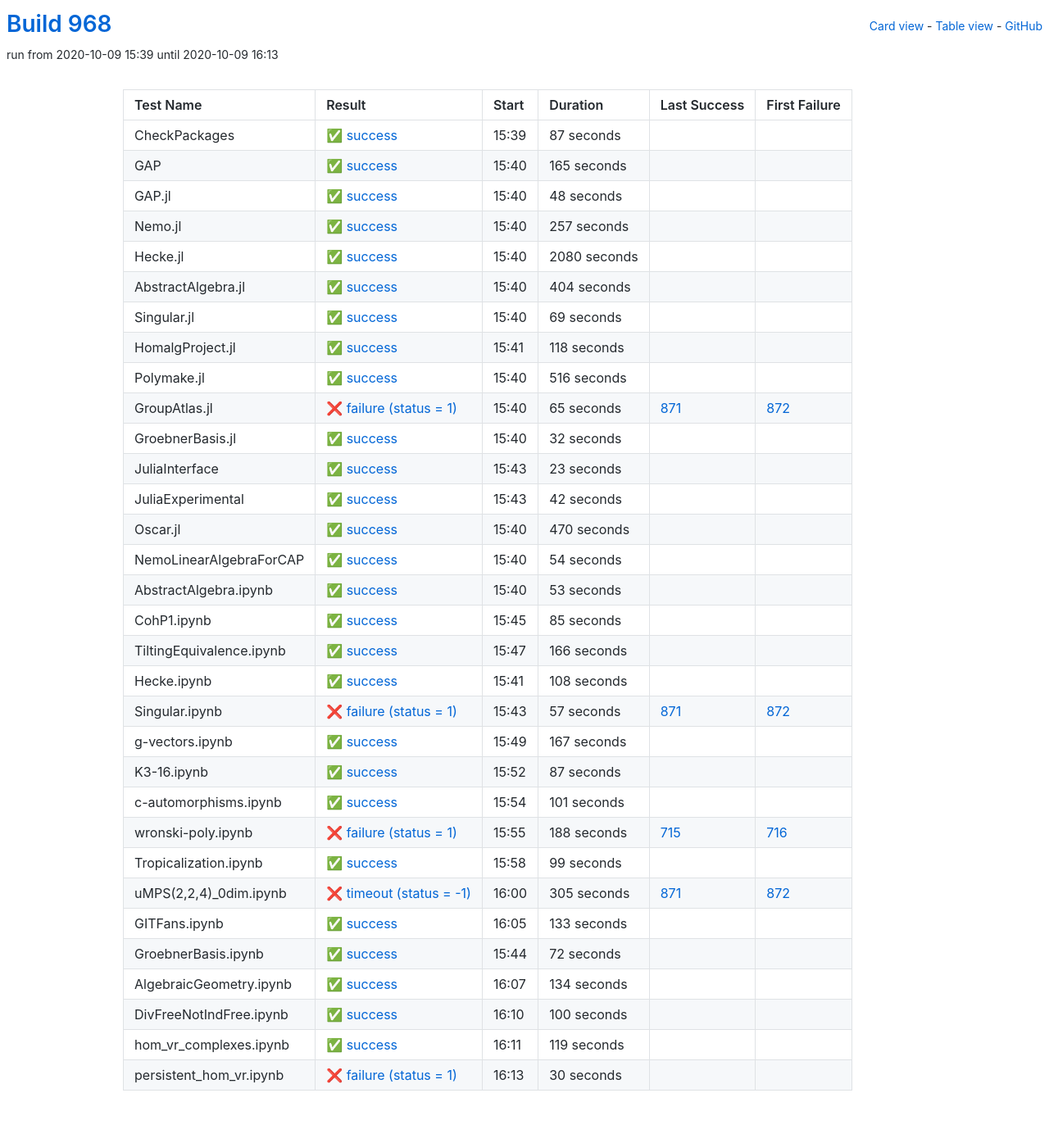
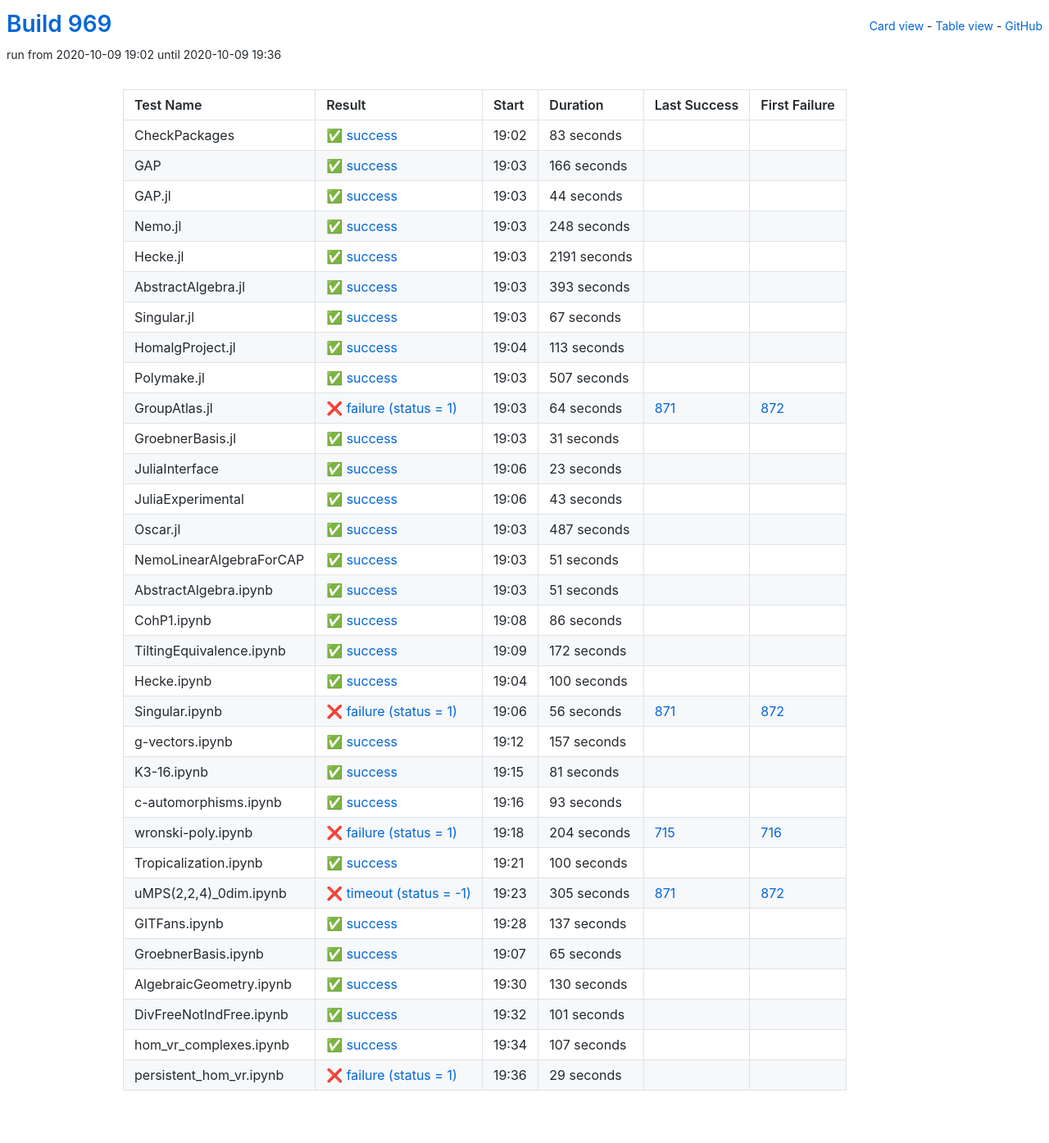
Before and after one commit to oscar-system/oscar-ci-status-stable, a Jekyll site: the page built from table.html, in a window 1280 px wide. Shown: the whole page at 82% size. Built offline with Jekyll 4.4.1, drawn with Linux system fonts in a browser that asks for light colours.

Commit message:
Build #969

```diff
--- a/_data/ci.yml
+++ b/_data/ci.yml
@@ -1,6 +1,6 @@
 ---
-build: 968
-build_url: https://oscarci.mathematik.uni-kl.de/job/oscar-stable/968/
+build: 969
+build_url: https://oscarci.mathematik.uni-kl.de/job/oscar-stable/969/
 job: oscar-stable
 organization: oscar-system
 repo: oscar-ci-status-stable
@@ -8,140 +8,140 @@ repourl: https://github.com/oscar-system/oscar-ci-status-stable
 tests:
 - name: CheckPackages
   id: checkpackages
-  log: https://oscarci.mathematik.uni-kl.de/job/oscar-stable/968/artifact/logs/build-968/CheckPackages.log
-  start: 2020-10-09 15:39
+  log: https://oscarci.mathematik.uni-kl.de/job/oscar-stable/969/artifact/logs/build-969/CheckPackages.log
+  start: 2020-10-09 19:02
   success: true
   exitcode: 0
   status: success
-  duration: 87
+  duration: 83
   last_success: false
   last_success_url:
   first_failure: false
   first_failure_url:
 - name: GAP
   id: gap
-  log: https://oscarci.mathematik.uni-kl.de/job/oscar-stable/968/artifact/logs/build-968/GAP.log
-  start: 2020-10-09 15:40
+  log: https://oscarci.mathematik.uni-kl.de/job/oscar-stable/969/artifact/logs/build-969/GAP.log
+  start: 2020-10-09 19:03
   success: true
   exitcode: 0
   status: success
-  duration: 165
+  duration: 166
   last_success: false
   last_success_url:
   first_failure: false
   first_failure_url:
 - name: GAP.jl
   id: gap-jl
-  log: https://oscarci.mathematik.uni-kl.de/job/oscar-stable/968/artifact/logs/build-968/GAP.jl.log
-  start: 2020-10-09 15:40
+  log: https://oscarci.mathematik.uni-kl.de/job/oscar-stable/969/artifact/logs/build-969/GAP.jl.log
+  start: 2020-10-09 19:03
   success: true
   exitcode: 0
   status: success
-  duration: 48
+  duration: 44
   last_success: false
   last_success_url:
   first_failure: false
   first_failure_url:
 - name: Nemo.jl
   id: nemo-jl
-  log: https://oscarci.mathematik.uni-kl.de/job/oscar-stable/968/artifact/logs/build-968/Nemo.jl.log
-  start: 2020-10-09 15:40
+  log: https://oscarci.mathematik.uni-kl.de/job/oscar-stable/969/artifact/logs/build-969/Nemo.jl.log
+  start: 2020-10-09 19:03
   success: true
   exitcode: 0
   status: success
-  duration: 257
+  duration: 248
   last_success: false
   last_success_url:
   first_failure: false
   first_failure_url:
 - name: Hecke.jl
   id: hecke-jl
-  log: https://oscarci.mathematik.uni-kl.de/job/oscar-stable/968/artifact/logs/build-968/Hecke.jl.log
-  start: 2020-10-09 15:40
+  log: https://oscarci.mathematik.uni-kl.de/job/oscar-stable/969/artifact/logs/build-969/Hecke.jl.log
+  start: 2020-10-09 19:03
   success: true
   exitcode: 0
   status: success
-  duration: 2080
+  duration: 2191
   last_success: false
   last_success_url:
   first_failure: false
   first_failure_url:
 - name: AbstractAlgebra.jl
   id: abstractalgebra-jl
-  log: https://oscarci.mathematik.uni-kl.de/job/oscar-stable/968/artifact/logs/build-968/AbstractAlgebra.jl.log
-  start: 2020-10-09 15:40
+  log: https://oscarci.mathematik.uni-kl.de/job/oscar-stable/969/artifact/logs/build-969/AbstractAlgebra.jl.log
+  start: 2020-10-09 19:03
   success: true
   exitcode: 0
   status: success
-  duration: 404
+  duration: 393
   last_success: false
   last_success_url:
   first_failure: false
   first_failure_url:
 - name: Singular.jl
   id: singular-jl
-  log: https://oscarci.mathematik.uni-kl.de/job/oscar-stable/968/artifact/logs/build-968/Singular.jl.log
-  start: 2020-10-09 15:40
+  log: https://oscarci.mathematik.uni-kl.de/job/oscar-stable/969/artifact/logs/build-969/Singular.jl.log
+  start: 2020-10-09 19:03
   success: true
   exitcode: 0
   status: success
-  duration: 69
+  duration: 67
   last_success: false
   last_success_url:
   first_failure: false
   first_failure_url:
 - name: HomalgProject.jl
   id: homalgproject-jl
-  log: https://oscarci.mathematik.uni-kl.de/job/oscar-stable/968/artifact/logs/build-968/HomalgProject.jl.log
-  start: 2020-10-09 15:41
+  log: https://oscarci.mathematik.uni-kl.de/job/oscar-stable/969/artifact/logs/build-969/HomalgProject.jl.log
+  start: 2020-10-09 19:04
   success: true
   exitcode: 0
   status: success
-  duration: 118
+  duration: 113
   last_success: false
   last_success_url:
   first_failure: false
   first_failure_url:
 - name: Polymake.jl
   id: polymake-jl
-  log: https://oscarci.mathematik.uni-kl.de/job/oscar-stable/968/artifact/logs/build-968/Polymake.jl.log
-  start: 2020-10-09 15:40
+  log: https://oscarci.mathematik.uni-kl.de/job/oscar-stable/969/artifact/logs/build-969/Polymake.jl.log
+  start: 2020-10-09 19:03
   success: true
   exitcode: 0
   status: success
-  duration: 516
+  duration: 507
   last_success: false
   last_success_url:
   first_failure: false
   first_failure_url:
 - name: GroupAtlas.jl
   id: groupatlas-jl
-  log: https://oscarci.mathematik.uni-kl.de/job/oscar-stable/968/artifact/logs/build-968/GroupAtlas.jl.log
-  start: 2020-10-09 15:40
+  log: https://oscarci.mathematik.uni-kl.de/job/oscar-stable/969/artifact/logs/build-969/GroupAtlas.jl.log
+  start: 2020-10-09 19:03
   success: false
   exitcode: 1
   status: failure
-  duration: 65
+  duration: 64
   last_success: 871
   last_success_url: https://oscarci.mathematik.uni-kl.de/job/oscar-stable/871/
   first_failure: 872
   first_failure_url: https://oscarci.mathematik.uni-kl.de/job/oscar-stable/872/
 - name: GroebnerBasis.jl
   id: groebnerbasis-jl
-  log: https://oscarci.mathematik.uni-kl.de/job/oscar-stable/968/artifact/logs/build-968/GroebnerBasis.jl.log
-  start: 2020-10-09 15:40
+  log: https://oscarci.mathematik.uni-kl.de/job/oscar-stable/969/artifact/logs/build-969/GroebnerBasis.jl.log
+  start: 2020-10-09 19:03
   success: true
   exitcode: 0
   status: success
-  duration: 32
+  duration: 31
   last_success: false
   last_success_url:
   first_failure: false
   first_failure_url:
 - name: JuliaInterface
   id: juliainterface
-  log: https://oscarci.mathematik.uni-kl.de/job/oscar-stable/968/artifact/logs/build-968/JuliaInterface.log
-  start: 2020-10-09 15:43
+  log: https://oscarci.mathematik.uni-kl.de/job/oscar-stable/969/artifact/logs/build-969/JuliaInterface.log
+  start: 2020-10-09 19:06
   success: true
   exitcode: 0
   status: success
@@ -152,164 +152,164 @@ tests:
   first_failure_url:
 - name: JuliaExperimental
   id: juliaexperimental
-  log: https://oscarci.mathematik.uni-kl.de/job/oscar-stable/968/artifact/logs/build-968/JuliaExperimental.log
-  start: 2020-10-09 15:43
+  log: https://oscarci.mathematik.uni-kl.de/job/oscar-stable/969/artifact/logs/build-969/JuliaExperimental.log
+  start: 2020-10-09 19:06
   success: true
   exitcode: 0
   status: success
-  duration: 42
+  duration: 43
   last_success: false
   last_success_url:
   first_failure: false
   first_failure_url:
 - name: Oscar.jl
   id: oscar-jl
-  log: https://oscarci.mathematik.uni-kl.de/job/oscar-stable/968/artifact/logs/build-968/Oscar.jl.log
-  start: 2020-10-09 15:40
+  log: https://oscarci.mathematik.uni-kl.de/job/oscar-stable/969/artifact/logs/build-969/Oscar.jl.log
+  start: 2020-10-09 19:03
   success: true
   exitcode: 0
   status: success
-  duration: 470
+  duration: 487
   last_success: false
   last_success_url:
   first_failure: false
   first_failure_url:
 - name: NemoLinearAlgebraForCAP
   id: nemolinearalgebraforcap
-  log: https://oscarci.mathematik.uni-kl.de/job/oscar-stable/968/artifact/logs/build-968/NemoLinearAlgebraForCAP.log
-  start: 2020-10-09 15:40
+  log: https://oscarci.mathematik.uni-kl.de/job/oscar-stable/969/artifact/logs/build-969/NemoLinearAlgebraForCAP.log
+  start: 2020-10-09 19:03
   success: true
   exitcode: 0
   status: success
-  duration: 54
+  duration: 51
   last_success: false
   last_success_url:
   first_failure: false
   first_failure_url:
 - name: AbstractAlgebra.ipynb
   id: abstractalgebra-ipynb
-  log: https://oscarci.mathematik.uni-kl.de/job/oscar-stable/968/artifact/logs/build-968/AbstractAlgebra.ipynb.log
-  start: 2020-10-09 15:40
+  log: https://oscarci.mathematik.uni-kl.de/job/oscar-stable/969/artifact/logs/build-969/AbstractAlgebra.ipynb.log
+  start: 2020-10-09 19:03
   success: true
   exitcode: 0
   status: success
-  duration: 53
+  duration: 51
   last_success: false
   last_success_url:
   first_failure: false
   first_failure_url:
 - name: CohP1.ipynb
   id: cohp1-ipynb
-  log: https://oscarci.mathematik.uni-kl.de/job/oscar-stable/968/artifact/logs/build-968/CohP1.ipynb.log
-  start: 2020-10-09 15:45
+  log: https://oscarci.mathematik.uni-kl.de/job/oscar-stable/969/artifact/logs/build-969/CohP1.ipynb.log
+  start: 2020-10-09 19:08
   success: true
   exitcode: 0
   status: success
-  duration: 85
+  duration: 86
   last_success: false
   last_success_url:
   first_failure: false
   first_failure_url:
 - name: TiltingEquivalence.ipynb
   id: tiltingequivalence-ipynb
-  log: https://oscarci.mathematik.uni-kl.de/job/oscar-stable/968/artifact/logs/build-968/TiltingEquivalence.ipynb.log
-  start: 2020-10-09 15:47
+  log: https://oscarci.mathematik.uni-kl.de/job/oscar-stable/969/artifact/logs/build-969/TiltingEquivalence.ipynb.log
+  start: 2020-10-09 19:09
   success: true
   exitcode: 0
   status: success
-  duration: 166
+  duration: 172
   last_success: false
   last_success_url:
   first_failure: false
   first_failure_url:
 - name: Hecke.ipynb
   id: hecke-ipynb
-  log: https://oscarci.mathematik.uni-kl.de/job/oscar-stable/968/artifact/logs/build-968/Hecke.ipynb.log
-  start: 2020-10-09 15:41
+  log: https://oscarci.mathematik.uni-kl.de/job/oscar-stable/969/artifact/logs/build-969/Hecke.ipynb.log
+  start: 2020-10-09 19:04
   success: true
   exitcode: 0
   status: success
-  duration: 108
+  duration: 100
   last_success: false
   last_success_url:
   first_failure: false
   first_failure_url:
 - name: Singular.ipynb
   id: singular-ipynb
-  log: https://oscarci.mathematik.uni-kl.de/job/oscar-stable/968/artifact/logs/build-968/Singular.ipynb.log
-  start: 2020-10-09 15:43
+  log: https://oscarci.mathematik.uni-kl.de/job/oscar-stable/969/artifact/logs/build-969/Singular.ipynb.log
+  start: 2020-10-09 19:06
   success: false
   exitcode: 1
   status: failure
-  duration: 57
+  duration: 56
   last_success: 871
   last_success_url: https://oscarci.mathematik.uni-kl.de/job/oscar-stable/871/
   first_failure: 872
   first_failure_url: https://oscarci.mathematik.uni-kl.de/job/oscar-stable/872/
 - name: g-vectors.ipynb
   id: g-vectors-ipynb
-  log: https://oscarci.mathematik.uni-kl.de/job/oscar-stable/968/artifact/logs/build-968/g-vectors.ipynb.log
-  start: 2020-10-09 15:49
+  log: https://oscarci.mathematik.uni-kl.de/job/oscar-stable/969/artifact/logs/build-969/g-vectors.ipynb.log
+  start: 2020-10-09 19:12
   success: true
   exitcode: 0
   status: success
-  duration: 167
+  duration: 157
   last_success: false
   last_success_url:
   first_failure: false
   first_failure_url:
 - name: K3-16.ipynb
   id: k3-16-ipynb
-  log: https://oscarci.mathematik.uni-kl.de/job/oscar-stable/968/artifact/logs/build-968/K3-16.ipynb.log
-  start: 2020-10-09 15:52
+  log: https://oscarci.mathematik.uni-kl.de/job/oscar-stable/969/artifact/logs/build-969/K3-16.ipynb.log
+  start: 2020-10-09 19:15
   success: true
   exitcode: 0
   status: success
-  duration: 87
+  duration: 81
   last_success: false
   last_success_url:
   first_failure: false
   first_failure_url:
 - name: c-automorphisms.ipynb
   id: c-automorphisms-ipynb
-  log: https://oscarci.mathematik.uni-kl.de/job/oscar-stable/968/artifact/logs/build-968/c-automorphisms.ipynb.log
-  start: 2020-10-09 15:54
+  log: https://oscarci.mathematik.uni-kl.de/job/oscar-stable/969/artifact/logs/build-969/c-automorphisms.ipynb.log
+  start: 2020-10-09 19:16
   success: true
   exitcode: 0
   status: success
-  duration: 101
+  duration: 93
   last_success: false
   last_success_url:
   first_failure: false
   first_failure_url:
 - name: wronski-poly.ipynb
   id: wronski-poly-ipynb
-  log: https://oscarci.mathematik.uni-kl.de/job/oscar-stable/968/artifact/logs/build-968/wronski-poly.ipynb.log
-  start: 2020-10-09 15:55
+  log: https://oscarci.mathematik.uni-kl.de/job/oscar-stable/969/artifact/logs/build-969/wronski-poly.ipynb.log
+  start: 2020-10-09 19:18
   success: false
   exitcode: 1
   status: failure
-  duration: 188
+  duration: 204
   last_success: 715
   last_success_url: https://oscarci.mathematik.uni-kl.de/job/oscar-stable/715/
   first_failure: 716
   first_failure_url: https://oscarci.mathematik.uni-kl.de/job/oscar-stable/716/
 - name: Tropicalization.ipynb
   id: tropicalization-ipynb
-  log: https://oscarci.mathematik.uni-kl.de/job/oscar-stable/968/artifact/logs/build-968/Tropicalization.ipynb.log
-  start: 2020-10-09 15:58
+  log: https://oscarci.mathematik.uni-kl.de/job/oscar-stable/969/artifact/logs/build-969/Tropicalization.ipynb.log
+  start: 2020-10-09 19:21
   success: true
   exitcode: 0
   status: success
-  duration: 99
+  duration: 100
   last_success: false
   last_success_url:
   first_failure: false
   first_failure_url:
 - name: uMPS(2,2,4)_0dim.ipynb
   id: umps-2-2-4-0dim-ipynb
-  log: https://oscarci.mathematik.uni-kl.de/job/oscar-stable/968/artifact/logs/build-968/uMPS-2-2-4-_0dim.ipynb.log
-  start: 2020-10-09 16:00
+  log: https://oscarci.mathematik.uni-kl.de/job/oscar-stable/969/artifact/logs/build-969/uMPS-2-2-4-_0dim.ipynb.log
+  start: 2020-10-09 19:23
   success: false
   exitcode: -1
   status: timeout
@@ -320,72 +320,72 @@ tests:
   first_failure_url: https://oscarci.mathematik.uni-kl.de/job/oscar-stable/872/
 - name: GITFans.ipynb
   id: gitfans-ipynb
-  log: https://oscarci.mathematik.uni-kl.de/job/oscar-stable/968/artifact/logs/build-968/GITFans.ipynb.log
-  start: 2020-10-09 16:05
+  log: https://oscarci.mathematik.uni-kl.de/job/oscar-stable/969/artifact/logs/build-969/GITFans.ipynb.log
+  start: 2020-10-09 19:28
   success: true
   exitcode: 0
   status: success
-  duration: 133
+  duration: 137
   last_success: false
   last_success_url:
   first_failure: false
   first_failure_url:
 - name: GroebnerBasis.ipynb
   id: groebnerbasis-ipynb
-  log: https://oscarci.mathematik.uni-kl.de/job/oscar-stable/968/artifact/logs/build-968/GroebnerBasis.ipynb.log
-  start: 2020-10-09 15:44
+  log: https://oscarci.mathematik.uni-kl.de/job/oscar-stable/969/artifact/logs/build-969/GroebnerBasis.ipynb.log
+  start: 2020-10-09 19:07
   success: true
   exitcode: 0
   status: success
-  duration: 72
+  duration: 65
   last_success: false
   last_success_url:
   first_failure: false
   first_failure_url:
 - name: AlgebraicGeometry.ipynb
   id: algebraicgeometry-ipynb
-  log: https://oscarci.mathematik.uni-kl.de/job/oscar-stable/968/artifact/logs/build-968/AlgebraicGeometry.ipynb.log
-  start: 2020-10-09 16:07
+  log: https://oscarci.mathematik.uni-kl.de/job/oscar-stable/969/artifact/logs/build-969/AlgebraicGeometry.ipynb.log
+  start: 2020-10-09 19:30
   success: true
   exitcode: 0
   status: success
-  duration: 134
+  duration: 130
   last_success: false
   last_success_url:
   first_failure: false
   first_failure_url:
 - name: DivFreeNotIndFree.ipynb
   id: divfreenotindfree-ipynb
-  log: https://oscarci.mathematik.uni-kl.de/job/oscar-stable/968/artifact/logs/build-968/DivFreeNotIndFree.ipynb.log
-  start: 2020-10-09 16:10
+  log: https://oscarci.mathematik.uni-kl.de/job/oscar-stable/969/artifact/logs/build-969/DivFreeNotIndFree.ipynb.log
+  start: 2020-10-09 19:32
   success: true
   exitcode: 0
   status: success
-  duration: 100
+  duration: 101
   last_success: false
   last_success_url:
   first_failure: false
   first_failure_url:
 - name: hom_vr_complexes.ipynb
   id: hom-vr-complexes-ipynb
-  log: https://oscarci.mathematik.uni-kl.de/job/oscar-stable/968/artifact/logs/build-968/hom_vr_complexes.ipynb.log
-  start: 2020-10-09 16:11
+  log: https://oscarci.mathematik.uni-kl.de/job/oscar-stable/969/artifact/logs/build-969/hom_vr_complexes.ipynb.log
+  start: 2020-10-09 19:34
   success: true
   exitcode: 0
   status: success
-  duration: 119
+  duration: 107
   last_success: false
   last_success_url:
   first_failure: false
   first_failure_url:
 - name: persistent_hom_vr.ipynb
   id: persistent-hom-vr-ipynb
-  log: https://oscarci.mathematik.uni-kl.de/job/oscar-stable/968/artifact/logs/build-968/persistent_hom_vr.ipynb.log
-  start: 2020-10-09 16:13
+  log: https://oscarci.mathematik.uni-kl.de/job/oscar-stable/969/artifact/logs/build-969/persistent_hom_vr.ipynb.log
+  start: 2020-10-09 19:36
   success: false
   exitcode: 1
   status: failure
-  duration: 30
+  duration: 29
   last_success: false
   last_success_url:
   first_failure: false
```
Also changed, not shown: README.md.
